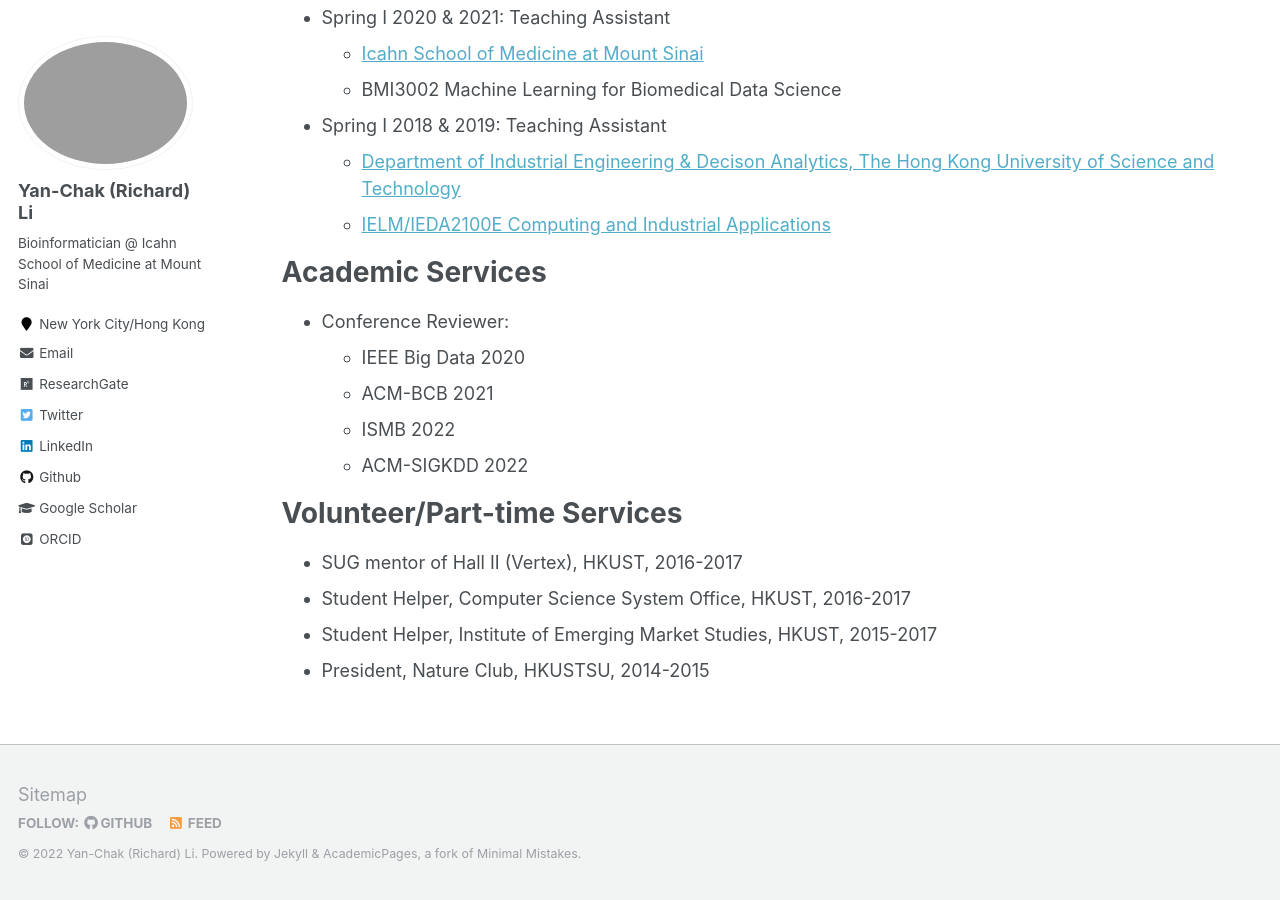
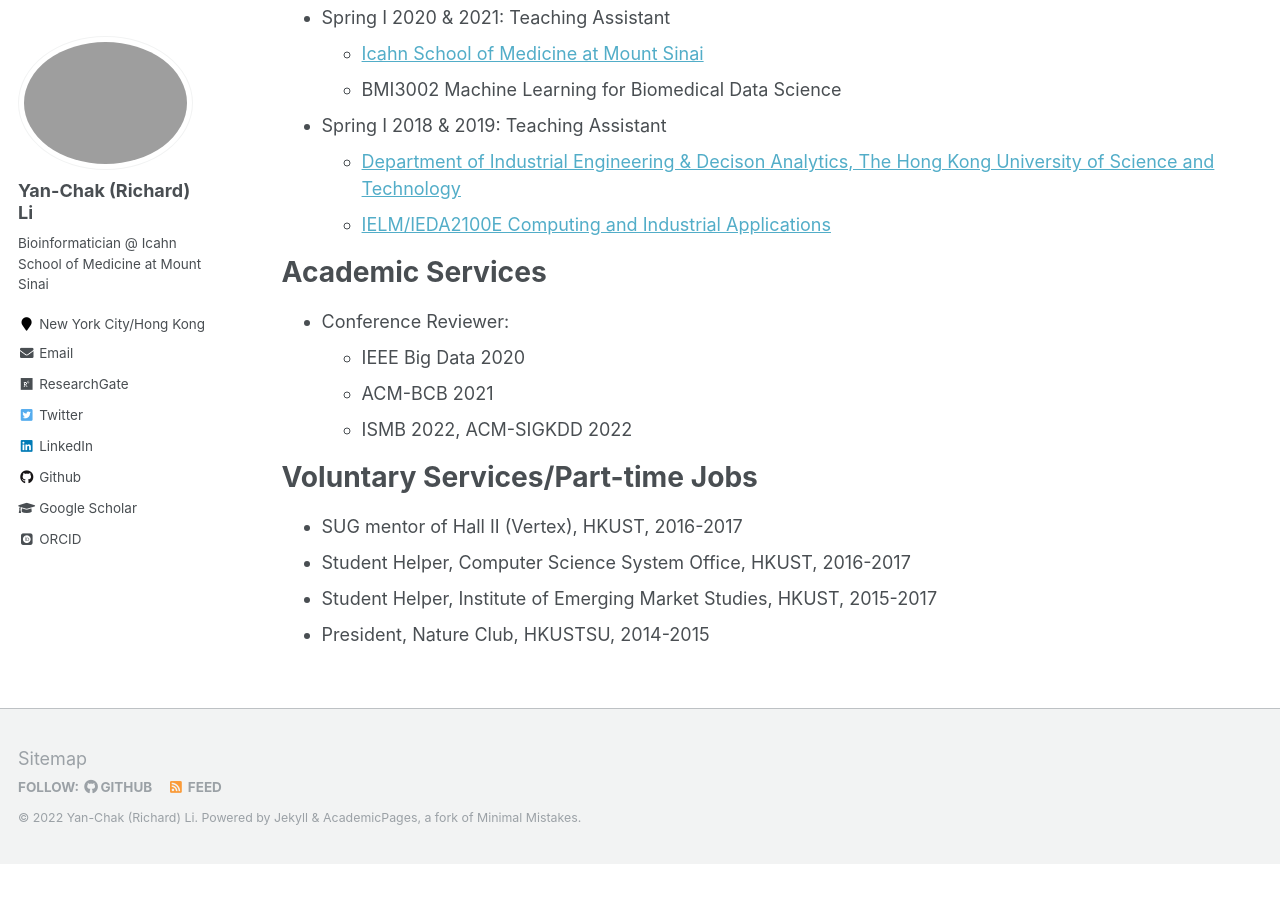
Before and after one commit to huhrichard/huhrichard.github.io, a Jekyll site: the page built from _pages/cv.md, in a window 1280 px wide and 900 px high, scrolled down 2415 px. Built offline with Jekyll 4.4.1, drawn with Linux system fonts in a browser that asks for light colours; some web fonts are replaced; after the commit the page ends 3279 px from its top, so only the background shows below that.

Commit message:
no message

```diff
--- a/_pages/cv.md
+++ b/_pages/cv.md
@@ -84,10 +84,9 @@ Academic Services
 * Conference Reviewer:
   * IEEE Big Data 2020
   * ACM-BCB 2021
-  * ISMB 2022
-  * ACM-SIGKDD 2022
+  * ISMB 2022, ACM-SIGKDD 2022
 
-Volunteer/Part-time Services
+Voluntary Services/Part-time Jobs
 ======
 * SUG mentor of Hall II (Vertex), HKUST, 2016-2017
 * Student Helper, Computer Science System Office, HKUST, 2016-2017
```
Also changed, not shown: _pages/about.md (+2 -2 lines).
